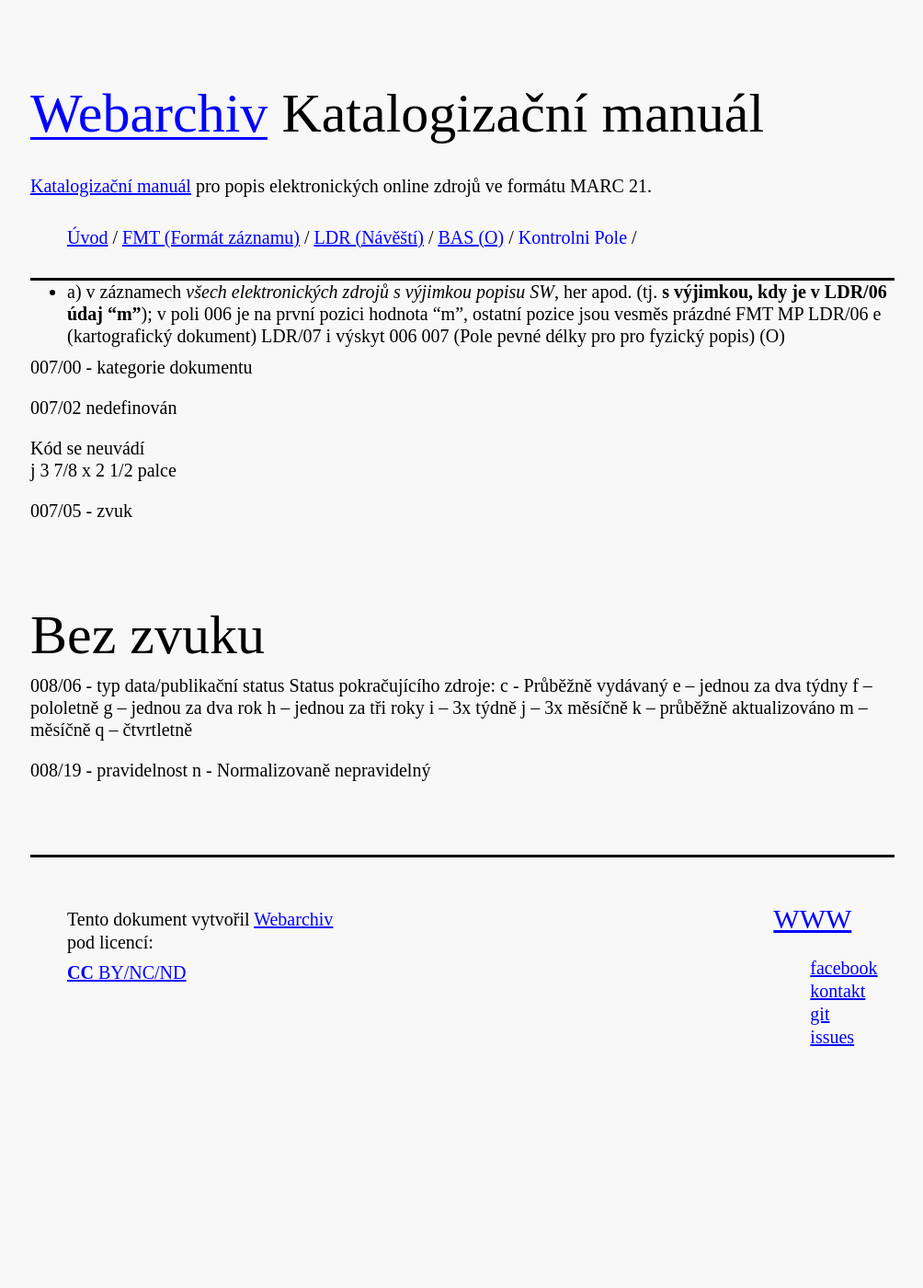
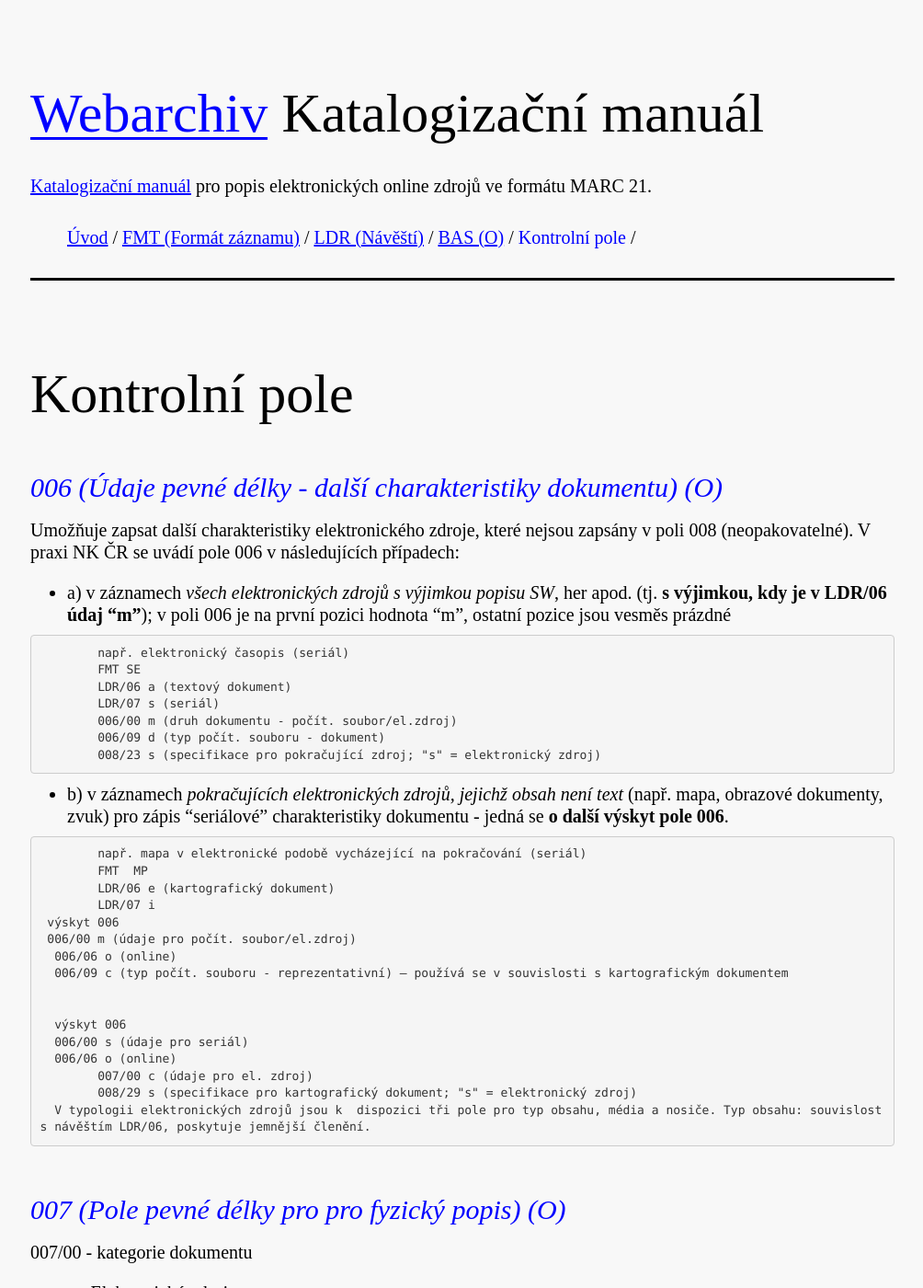
Before and after one commit to WebarchivCZ/katalogizacni-manual, a Jekyll site: the page built from _posts/2017-06-23-kontrolni-pole.md, in a window 1280 px wide and 1400 px high. Shown: the whole window at 92% size, without its empty margins (137-1141 px from the left). Built offline with Jekyll 4.4.1, drawn with Linux system fonts in a browser that asks for light colours; our own code applies the rules of GitHub Pages for plain Markdown files; some of the changed text lies outside the part shown.

Commit message:
kontrole pole file fix

````diff
--- a/_posts/2017-06-23-kontrolni-pole.md
+++ b/_posts/2017-06-23-kontrolni-pole.md
@@ -1,33 +1,155 @@
+---
+layout: default
+title: Kontrolní pole
+---
+# Kontrolní pole
+
+## 006 (Údaje pevné délky - další charakteristiky dokumentu) (O)
+Umožňuje zapsat další charakteristiky elektronického zdroje, které nejsou zapsány v poli 008 (neopakovatelné). V praxi NK ČR se uvádí pole 006 v následujících případech:
 * a) v záznamech *všech elektronických zdrojů s výjimkou popisu SW*, her apod. (tj. **s výjimkou, kdy je v LDR/06 údaj "m"**); v poli 006 je na první pozici hodnota "m", ostatní pozice jsou vesměs prázdné
+
+```
+	např. elektronický časopis (seriál)
+	FMT SE
+	LDR/06 a (textový dokument)
+	LDR/07 s (seriál)
+	006/00 m (druh dokumentu - počít. soubor/el.zdroj)
+	006/09 d (typ počít. souboru - dokument)
+	008/23 s (specifikace pro pokračující zdroj; "s" = elektronický zdroj)
+```
+
+* b) v záznamech *pokračujících elektronických zdrojů, jejichž obsah není text* (např. mapa, obrazové dokumenty, zvuk) pro zápis "seriálové" charakteristiky dokumentu - jedná se **o další výskyt pole 006**.
+
+```
+	např. mapa v elektronické podobě vycházející na pokračování (seriál)
 	FMT  MP
 	LDR/06 e (kartografický dokument)
 	LDR/07 i
  výskyt 006
-007 (Pole pevné délky pro pro fyzický popis) (O)
+ 006/00 m (údaje pro počít. soubor/el.zdroj)
+  006/06 o (online)
+  006/09 c (typ počít. souboru - reprezentativní) – používá se v souvislosti s kartografickým dokumentem
+
+
+  výskyt 006
+  006/00 s (údaje pro seriál)
+  006/06 o (online)
+	007/00 c (údaje pro el. zdroj)
+	008/29 s (specifikace pro kartografický dokument; "s" = elektronický zdroj)
+  V typologii elektronických zdrojů jsou k  dispozici tři pole pro typ obsahu, média a nosiče. Typ obsahu: souvislost s návěštím LDR/06, poskytuje jemnější členění.
+```
+
+## 007 (Pole pevné délky pro pro fyzický popis) (O)
 
 007/00 - kategorie dokumentu
+* c - Elektronický zdroj
+
+007/01 specifické označení dokumentu
+* r   Dálkově přístupný zdroj
+* u   Nespecifikován
+* z   Jiný
+* \|   Kód se neuvádí
 
 007/02 nedefinován
 
-|  Kód se neuvádí
+007/03 - barva
+* a  Jednobarevný
+* b  Černobílý
+* c  Vícebarevný
 
-
-j   3 7/8 x 2 1/2 palce
+007/04 - rozměry
+* u   Není znám
+* z   Jiný
+* \|   Kód se neuvádí
 
 007/05 - zvuk
-#	Bez zvuku
+* \#	Bez zvuku
+* u     Není znám
+* |      Kód se neuvádí
+
+## Zápis údajů v tomto poli odpovídá hodnotě kódu v LDR/06
+008/00-05 - datum uložení
+Datum uložení se automaticky vygeneruje při ukládání záznamu.
 008/06 - typ data/publikační status
 Status pokračujícího zdroje:
-c - Průběžně vydávaný
-e –  jednou za dva týdny
-f – pololetně
-g – jednou za dva rok
-h – jednou za tři roky
-i – 3x týdně
-j – 3x měsíčně
-k – průběžně aktualizováno
-m – měsíčně
-q – čtvrtletně
+* c - Průběžně vydávaný
+* d - S ukončeným vydáváním
+* u - Status není znám
+
+008/07-10 - datum 1
+Kód označuje datum vydání zdroje. V případě nejasností se uvede pravděpodobné datum vydání (přestože je nejesné), anebo např. 199u, 200u, apod.
+
+008/11-14 - datum 2
+V případě, že zdroj stále vychází ponechá se hodnota 9999. U zdroje s ukončeným vydáváním se zapíše dané datum ukončení, informace o ukončeném vydávání se zanese také do   vydávání a změní se na pozici 008/06 status vydávání na „d“ – s ukončeným vydáváním
+
+008/15-17 - místo vydání, produkce
+* xr	Česká republika
+* xo	Slovensko
+* xx neznámé nebo neurčené místo
+
+Hodnota kódu označuje místo vydání, produkce nebo realizace, obvykle se odvozuje z informací uvedených v poli 264. Zdrojem kódu je MARC Code List
+for Countries, který spravuje Library of Congress - viz http://www.loc.gov/marc/countries
+
+008/18 - periodicita
+* \#  – neurčeno
+* a – ročně
+* b –  jednou za dva měsíce
+* d – denně
+* f – pololetně
+* m – měsíčně
+* q – čtvrtletně
+* u – není známa
+* z – jiná periodocita
 
 008/19 - pravidelnost
- n - Normalizovaně nepravidelný
+*  r - Pravidelný
+* x - Nepravidelný
+* \| - Kód se neuvádí
+
+U integračních zdrojů se většinou uvádí hodnota “x” . nepravidelný.
+
+008/21 – typ pokračujícího zdroje
+* w - Aktualizovaná website
+* \| - Kód se neuvádí
+
+008/22 - forma popisné jednotky
+* Pole zůstává nevyplněno.
+
+008/23 - forma popisné jednotky
+* o - Online
+
+008/24 - povaha celého díla
+Pole zůstává nevyplněno.
+
+008/25-27 - povaha obsahu
+Pole zůstává nevyplněno.
+
+008/28 – vládní publikace
+* \#    Nejedná se o vládní publikaci
+
+008/29 – dokument z konference
+* 0 – nejedná se o materiál z konference
+* 1 – materiál z konference
+* \| kód se neuvádí
+
+008/30-32 - nedefinováno
+
+008/33 - původní abeceda/písmo z názvu
+* b - rozšířená latinka
+
+008/34 - Konvence tvorby záznamu
+* 2 - integrační záznam
+
+008/35-37 – jazyk dokumentu
+Kód označuje jazyk popisné jednotky, odpovídá poli 041 – pokud je dokument v češtině, uvede se tento údaj pouze v poli 008, a nikoli již v poli 041. Zdrojem kódu je MARC Code List for Languages, který spravuje Library of Congress - viz http://www.loc.gov/marc/languages.
+
+008/38 - kód modifikace záznamu
+Pole zůstává prázdné, záznam nebyl modifikován.
+
+008/38 - zdroj katalogizace
+* \# - Národní bibliografická agentura
+* c - Program kooperativní katalogizace
+* d - Jiný
+* u - Není znám
+* | - Kód se neuvádí
+Zpracovává li bibliografický záznam NK ČR zůstává pole prázdné.
````
